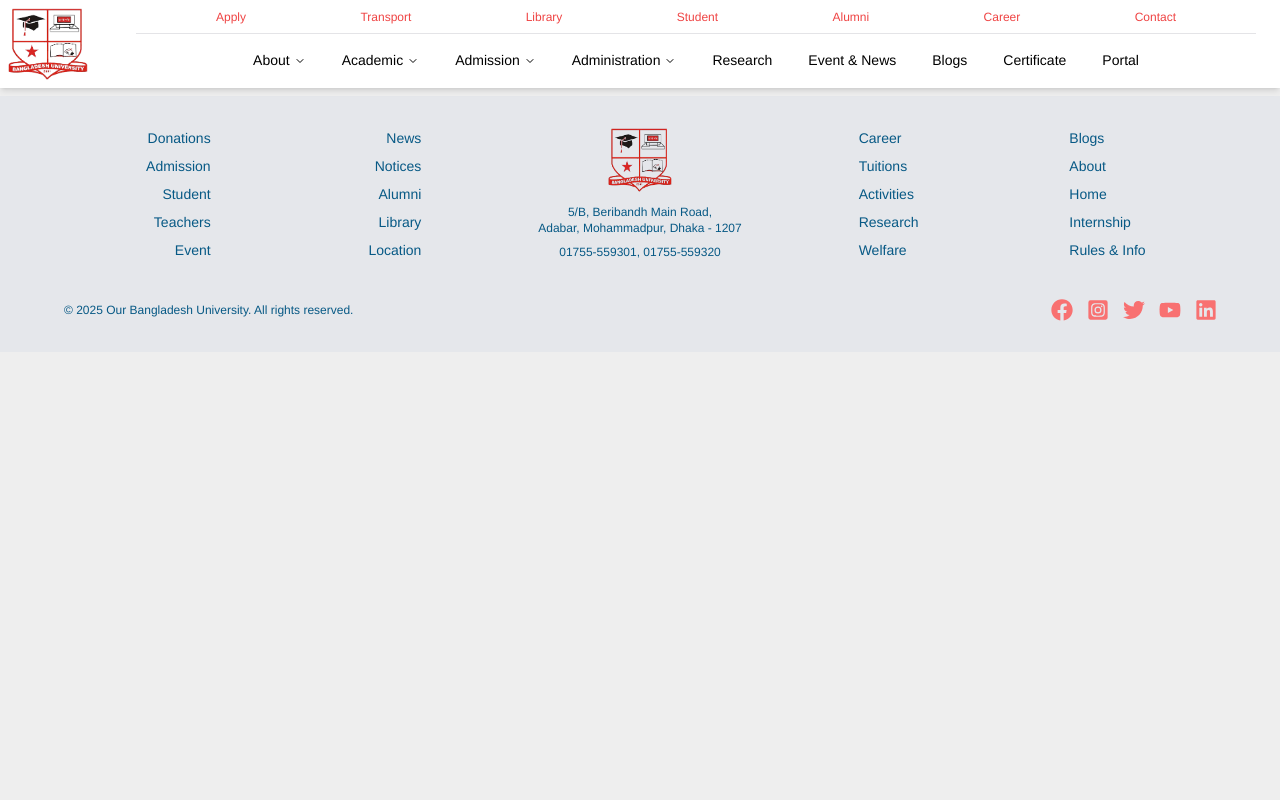
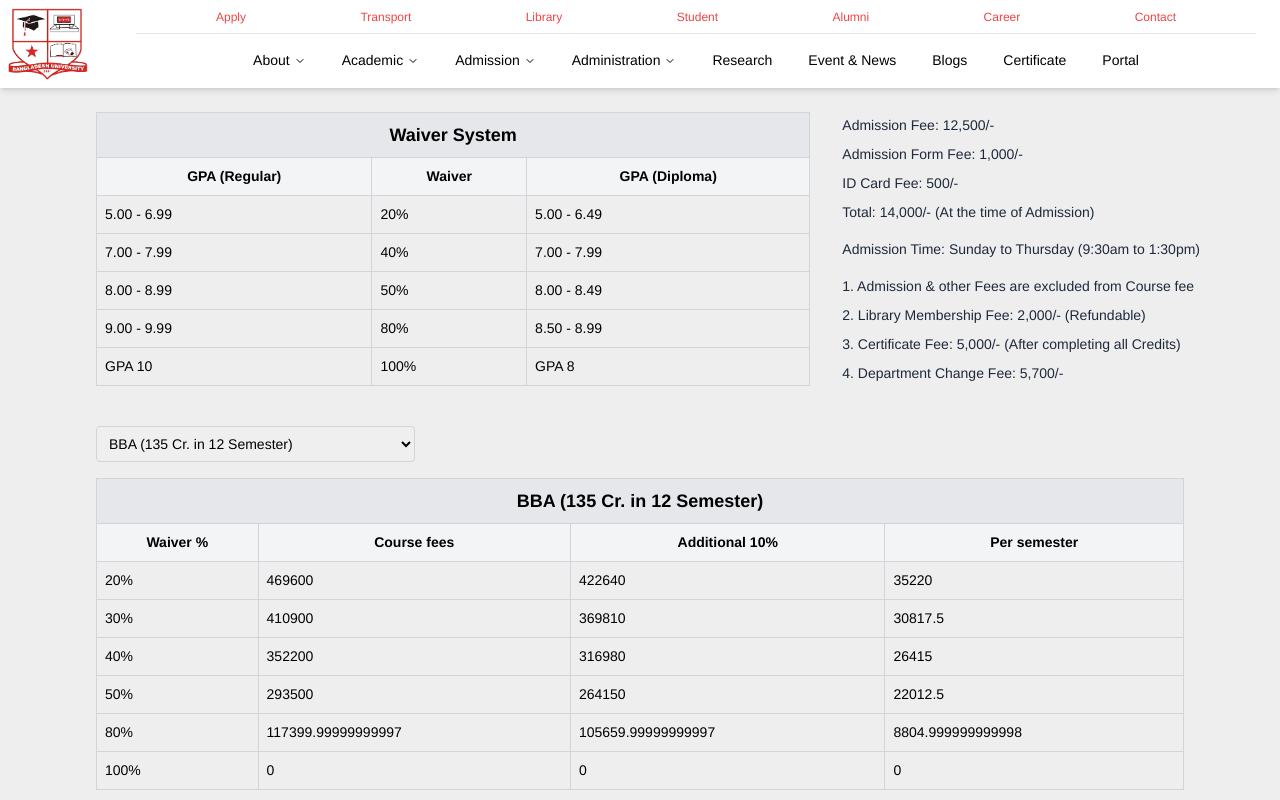
Before and after one commit to NazmulHasan68/Bangladesh-University, a React (Vite) app in the folder frontend/: page /course in a window 1280 px wide. Shown: the top 800 px of the page. Built offline with nearby package versions, Linux system fonts and the light colour scheme.

Commit message:
Create Waiver page UI page

```diff
--- /dev/null
+++ b/frontend/src/components/pages Component/Admission/Course/Waiver.jsx
@@ -0,0 +1,131 @@
+import React, { useState } from 'react';
+
+export default function Waiver() {
+    const details = [
+        { course: "bba", courseTitle: "BBA (135 Cr. in 12 Semester)", coursePrice: 587000, additional: 10 },
+        { course: "eng", courseTitle: "English (126 Cr. in 12 Semester)", coursePrice: 395500, additional: 10 },
+        { course: "economics", courseTitle: "Economics (138 Cr. in 12 Semester)", coursePrice: 431500, additional: 10 },
+        { course: "sociology", courseTitle: "Sociology (144 Cr. in 12 Semester)", coursePrice: 452000, additional: 10 },
+        { course: "cse", courseTitle: "CSE (161 Cr. in 12 Semester)", coursePrice: 647900, additional: 10 },
+        { course: "math", courseTitle: "Mathematics (132 Cr. in 12 Semester)", coursePrice: 264640, additional: 15 },
+        { course: "archi", courseTitle: "Architecture (185 Cr. in 10 Semester) 5 years", coursePrice: 792200, additional: 10 },
+        { course: "llb", courseTitle: "LLB (146 Cr. in 8 Semester)", coursePrice: 335168, additional: 10 },
+        { course: "pharma", courseTitle: "B.Pharma (166 Cr. in 8 Semester)", coursePrice: 625525, additional: 10 },
+        { course: "eee", courseTitle: "EEE (147 Cr. in 8 Semester)", coursePrice: 585950, additional: 10 },
+    ];
+
+    const [selectedCourse, setSelectedCourse] = useState(details[0]);
+
+    const handleCourseChange = (e) => {
+        const course = details.find((item) => item.course === e.target.value);
+        setSelectedCourse(course);
+    };
+
+    return (
+        <div className="max-w-6xl mx-auto mt-10 p-4">
+            <div className="flex flex-col md:flex-row justify-between items-center gap-4 mb-10">
+                <div className="flex-1 px-4">
+                    <table className="w-full border-collapse border border-gray-300">
+                        <thead>
+                            <tr className="bg-gray-200">
+                                <th colSpan="3" className="border border-gray-300 p-2 text-center text-lg font-bold">
+                                    Waiver System
+                                </th>
+                            </tr>
+                            <tr className="bg-gray-100">
+                                <th className="border border-gray-300 p-2">GPA (Regular)</th>
+                                <th className="border border-gray-300 p-2">Waiver</th>
+                                <th className="border border-gray-300 p-2">GPA (Diploma)</th>
+                            </tr>
+                        </thead>
+                        <tbody>
+                            <tr>
+                                <td className="border border-gray-300 p-2">5.00 - 6.99</td>
+                                <td className="border border-gray-300 p-2">20%</td>
+                                <td className="border border-gray-300 p-2">5.00 - 6.49</td>
+                            </tr>
+                            <tr>
+                                <td className="border border-gray-300 p-2">7.00 - 7.99</td>
+                                <td className="border border-gray-300 p-2">40%</td>
+                                <td className="border border-gray-300 p-2">7.00 - 7.99</td>
+                            </tr>
+                            <tr>
+                                <td className="border border-gray-300 p-2">8.00 - 8.99</td>
+                                <td className="border border-gray-300 p-2">50%</td>
+                                <td className="border border-gray-300 p-2">8.00 - 8.49</td>
+                            </tr>
+                            <tr>
+                                <td className="border border-gray-300 p-2">9.00 - 9.99</td>
+                                <td className="border border-gray-300 p-2">80%</td>
+                                <td className="border border-gray-300 p-2">8.50 - 8.99</td>
+                            </tr>
+                            <tr>
+                                <td className="border border-gray-300 p-2">GPA 10</td>
+                                <td className="border border-gray-300 p-2">100%</td>
+                                <td className="border border-gray-300 p-2">GPA 8</td>
+                            </tr>
+                        </tbody>
+                    </table>
+                </div>
+                <div className="text-slate-800">
+                    <ul className="space-y-2">
+                        <li>Admission Fee: 12,500/-</li>
+                        <li>Admission Form Fee: 1,000/-</li>
+                        <li>ID Card Fee: 500/-</li>
+                        <li>Total: 14,000/- (At the time of Admission)</li>
+                    </ul>
+                    <p className="py-4">Admission Time: Sunday to Thursday (9:30am to 1:30pm)</p>
+                    <ul className="space-y-2">
+                        <li>1. Admission & other Fees are excluded from Course fee</li>
+                        <li>2. Library Membership Fee: 2,000/- (Refundable)</li>
+                        <li>3. Certificate Fee: 5,000/- (After completing all Credits)</li>
+                        <li>4. Department Change Fee: 5,700/-</li>
+                    </ul>
+                </div>
+            </div>
+            <div className="mb-10 overflow-x-auto mx-4">
+                <select
+                    onChange={handleCourseChange}
+                    className="border border-gray-300 p-2 rounded mb-4"
+                >
+                    {details.map((item) => (
+                        <option key={item.course} value={item.course}>
+                            {item.courseTitle}
+                        </option>
+                    ))}
+                </select>
+                <table className="w-full border-collapse border border-gray-300 ">
+                    <thead>
+                        <tr className="bg-gray-200">
+                            <th colSpan="5" className="border border-gray-300 p-2 text-center text-lg font-bold">
+                                {selectedCourse.courseTitle}
+                            </th>
+                        </tr>
+                        <tr className="bg-gray-100">
+                            <th className="border border-gray-300 p-2">Waiver %</th>
+                            <th className="border border-gray-300 p-2">Course fees</th>
+                            <th className="border border-gray-300 p-2">Additional 10%</th>
+                            <th className="border border-gray-300 p-2">Per semester</th>
+                        </tr>
+                    </thead>
+                    <tbody>
+                        {[20, 30, 40, 50, 80, 100].map((waiver) => (
+                            <tr key={waiver}>
+                                <td className="border border-gray-300 p-2">{waiver}%</td>
+                                <td className="border border-gray-300 p-2">
+                                    {selectedCourse.coursePrice * (1 - waiver / 100)}
+                                </td>
+                                <td className="border border-gray-300 p-2">
+                                    {selectedCourse.coursePrice * (1 - waiver / 100) * 0.9}
+                                </td>
+                                <td className="border border-gray-300 p-2">
+                                    {(selectedCourse.coursePrice * (1 - waiver / 100) * 0.9)/12}
+                                </td>
+                            </tr>
+                        ))}
+                    </tbody>
+                </table>
+            </div>
+        </div>
+    );
+}
--- a/frontend/src/pages/Admission/Courses.jsx
+++ b/frontend/src/pages/Admission/Courses.jsx
@@ -1,13 +1,14 @@
 import React from 'react'
 import Navigation from '../../components/generallComponent/Navigation'
 import Footer from '../../components/generallComponent/Footer'
+import Waiver from '../../components/pages Component/Admission/Course/Waiver'
 
 export default function Courses() {
   return (
     <div>
         <Navigation/>
         <div className='mt-16 md:mt-24'>
-
+          <Waiver/>
         </div>
         <Footer/>
   </div>
```
